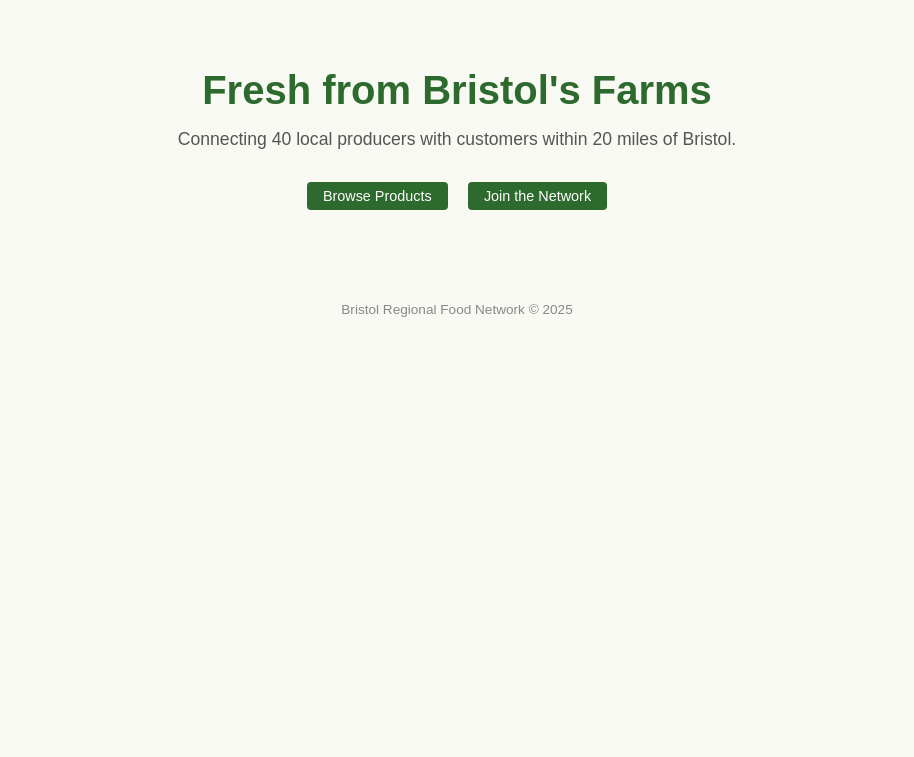
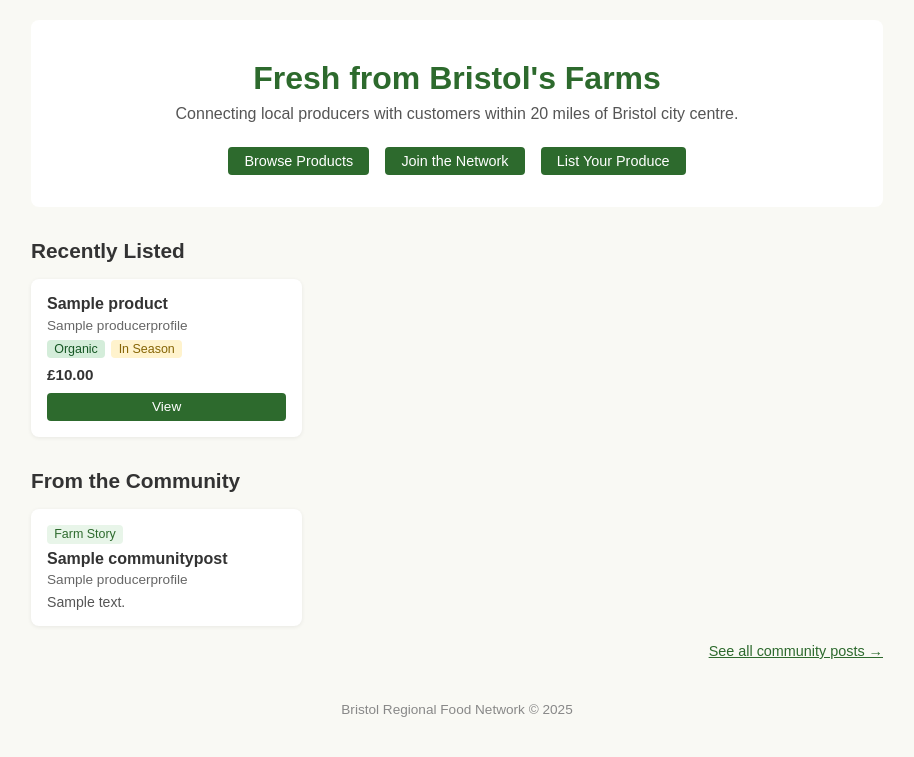
Before and after one commit to JamieAtGit/DAESDev, a Django app: page / in a window 1280 px wide. Shown: the part 43-800 px from the top of the page, without its empty margins (183-1097 px from the left). Run offline with Django 4.2, Linux system fonts and the light colour scheme; tables that the repository leaves empty hold one stand-in row (values such as "Sample post").

Commit message:
improve home page with recent products, surplus deals and community posts

```diff
--- a/templates/marketplace/home.html
+++ b/templates/marketplace/home.html
@@ -1,16 +1,71 @@
 {% extends 'base.html' %}
+{% block title %}Home — Bristol Regional Food Network{% endblock %}
+{% block content %}
 
-{% block title %}Home — Bristol Regional Food Network{% endblock %}
-
-{% block content %}
-<div style="text-align:center; padding: 3rem 1rem;">
-    <h1 style="font-size:2.5rem; color:#2d6a2d;">Fresh from Bristol's Farms</h1>
-    <p style="margin: 1rem 0 2rem; font-size:1.1rem; color:#555;">
-        Connecting 40 local producers with customers within 20 miles of Bristol.
+<div style="text-align:center; padding:2.5rem 1rem 2rem; background:white; border-radius:8px; margin-bottom:2rem;">
+    <h1 style="font-size:2rem; color:#2d6a2d; margin-bottom:0.5rem;">Fresh from Bristol's Farms</h1>
+    <p style="color:#555; margin-bottom:1.5rem; font-size:1rem;">
+        Connecting local producers with customers within 20 miles of Bristol city centre.
     </p>
     <a href="/products/" class="btn btn-green">Browse Products</a>
     {% if not user.is_authenticated %}
-        <a href="/register/" class="btn btn-green" style="margin-left:1rem;">Join the Network</a>
+        <a href="/register/" class="btn btn-green" style="margin-left:0.75rem;">Join the Network</a>
+        <a href="/register/producer/" class="btn btn-green" style="margin-left:0.75rem;">List Your Produce</a>
     {% endif %}
 </div>
+
+{% if recent_products %}
+<h2 style="margin-bottom:1rem;">Recently Listed</h2>
+<div style="display:grid; grid-template-columns:repeat(auto-fill,minmax(240px,1fr)); gap:1.2rem; margin-bottom:2rem;">
+    {% for product in recent_products %}
+    <div style="background:white; border-radius:8px; padding:1rem; box-shadow:0 1px 4px rgba(0,0,0,0.07);">
+        <h3 style="font-size:1rem; margin-bottom:0.3rem;">{{ product.name }}</h3>
+        <p style="color:#666; font-size:0.85rem; margin-bottom:0.4rem;">{{ product.producer.business_name }}</p>
+        <div style="display:flex; gap:0.4rem; flex-wrap:wrap; margin-bottom:0.5rem;">
+            {% if product.is_organic %}
+                <span style="background:#d4edda; color:#155724; padding:0.15rem 0.45rem; border-radius:4px; font-size:0.78rem;">Organic</span>
+            {% endif %}
+            {% if product.is_seasonal %}
+                <span style="background:#fff3cd; color:#856404; padding:0.15rem 0.45rem; border-radius:4px; font-size:0.78rem;">In Season</span>
+            {% endif %}
+        </div>
+        <p style="font-weight:bold; margin-bottom:0.6rem;">£{{ product.price }}</p>
+        <a href="/products/{{ product.id }}/" class="btn btn-green" style="width:100%; text-align:center; font-size:0.85rem;">View</a>
+    </div>
+    {% endfor %}
+</div>
+{% endif %}
+
+{% if surplus %}
+<h2 style="margin-bottom:1rem;">Surplus Deals — Reduce Food Waste</h2>
+<div style="display:grid; grid-template-columns:repeat(auto-fill,minmax(240px,1fr)); gap:1.2rem; margin-bottom:2rem;">
+    {% for item in surplus %}
+    <div style="background:white; border-radius:8px; padding:1rem; border-left:4px solid #e67e22; box-shadow:0 1px 4px rgba(0,0,0,0.07);">
+        <h3 style="font-size:1rem; margin-bottom:0.3rem;">{{ item.product.name }}</h3>
+        <p style="color:#666; font-size:0.85rem; margin-bottom:0.4rem;">{{ item.product.producer.business_name }}</p>
+        <p style="margin-bottom:0.3rem;">
+            <span style="text-decoration:line-through; color:#999; font-size:0.9rem;">£{{ item.original_price }}</span>
+            <strong style="color:#e67e22; margin-left:0.4rem;">£{{ item.discounted_price }}</strong>
+        </p>
+        <p style="font-size:0.82rem; color:#888;">Available until {{ item.available_until|date:"d M, H:i" }}</p>
+    </div>
+    {% endfor %}
+</div>
+{% endif %}
+
+{% if community_posts %}
+<h2 style="margin-bottom:1rem;">From the Community</h2>
+<div style="display:grid; grid-template-columns:repeat(auto-fill,minmax(260px,1fr)); gap:1.2rem; margin-bottom:1rem;">
+    {% for post in community_posts %}
+    <div style="background:white; border-radius:8px; padding:1rem; box-shadow:0 1px 4px rgba(0,0,0,0.07);">
+        <span style="background:#e8f5e9; color:#2d6a2d; padding:0.15rem 0.45rem; border-radius:4px; font-size:0.78rem;">{{ post.get_post_type_display }}</span>
+        <h3 style="font-size:1rem; margin:0.5rem 0 0.3rem;">{{ post.title }}</h3>
+        <p style="color:#666; font-size:0.85rem; margin-bottom:0.4rem;">{{ post.producer.business_name }}</p>
+        <p style="font-size:0.88rem; color:#555;">{{ post.content|truncatewords:20 }}</p>
+    </div>
+    {% endfor %}
+</div>
+<p style="text-align:right;"><a href="/community/" style="color:#2d6a2d; font-size:0.9rem;">See all community posts &rarr;</a></p>
+{% endif %}
+
 {% endblock %}
```
